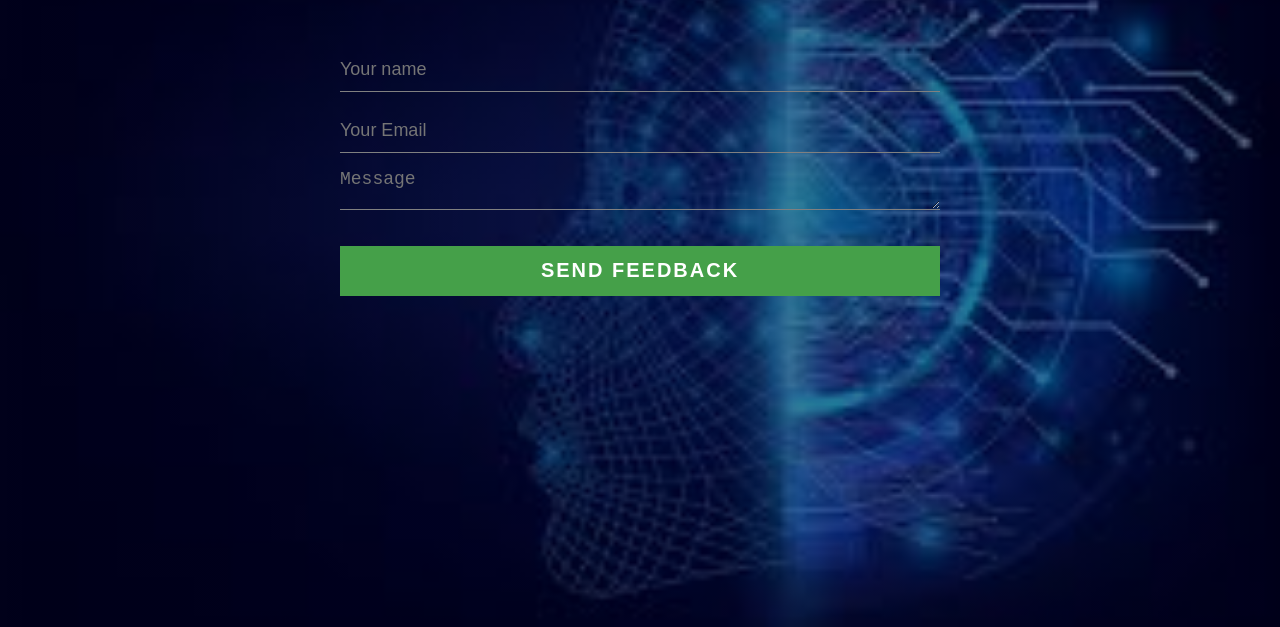
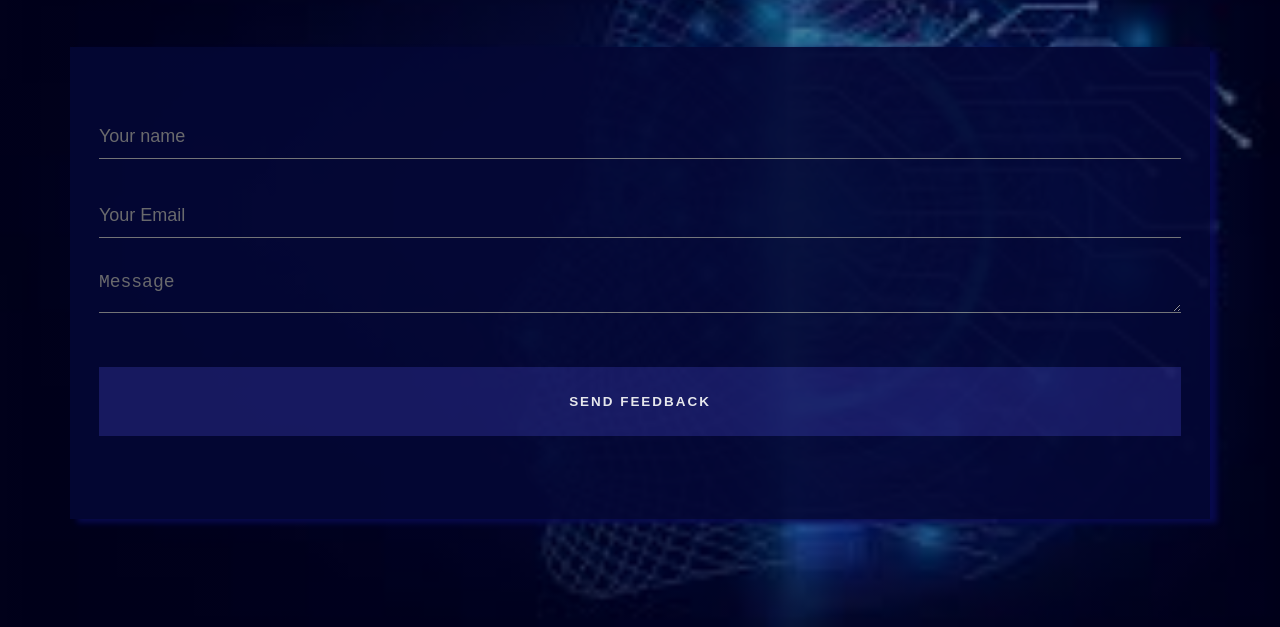
Before and after one commit to Srimathij/Indra_Bot, a plain HTML site: page form.html in a window 1280 px wide. Shown: the part 173-800 px from the top of the page. Drawn offline with Linux system fonts and the light colour scheme.

Commit message:
Update style.css

```diff
--- a/style.css
+++ b/style.css
@@ -324,7 +324,7 @@ form
 }
 .form-control
 {
-  width: 600px;
+  width: 95%;
   background: transparent;
   border: none;
   outline: none;
@@ -341,19 +341,36 @@ input
 
 form .submit
 {
-    background: #45a049;/* #ff5722;*/
+    /* background: #45a049;#ff5722; */
     border-color: transparent;
     color:#fff;
-    font-size: 20px;
+    /* font-size: 20px; */
     font-weight: bold;
     letter-spacing: 2px;
-    height: 50px;
+    /* height: 50px; */
     margin-top: 20px;
-
+	background: #1a1c67;
+    font-size: 84%;
+	height: 69px;
 }
 
 form .submit:hover
 {
-    background-color:#4CAF50;/* #f44336;*/
+    background-color:#170d79;/* #f44336;*/
     cursor: pointer;
 }
+#contact-form{
+	background: #040735;
+    opacity: 0.9;
+    height: 59vh;
+    width: 89%;
+    display: flex;
+    flex-direction: column;
+    justify-content: center;
+    align-items: center;
+    box-shadow: 7px 4px 6px #090b52;
+}
+.contact-form{
+	display: flex;
+    justify-content: center;
+}
```
